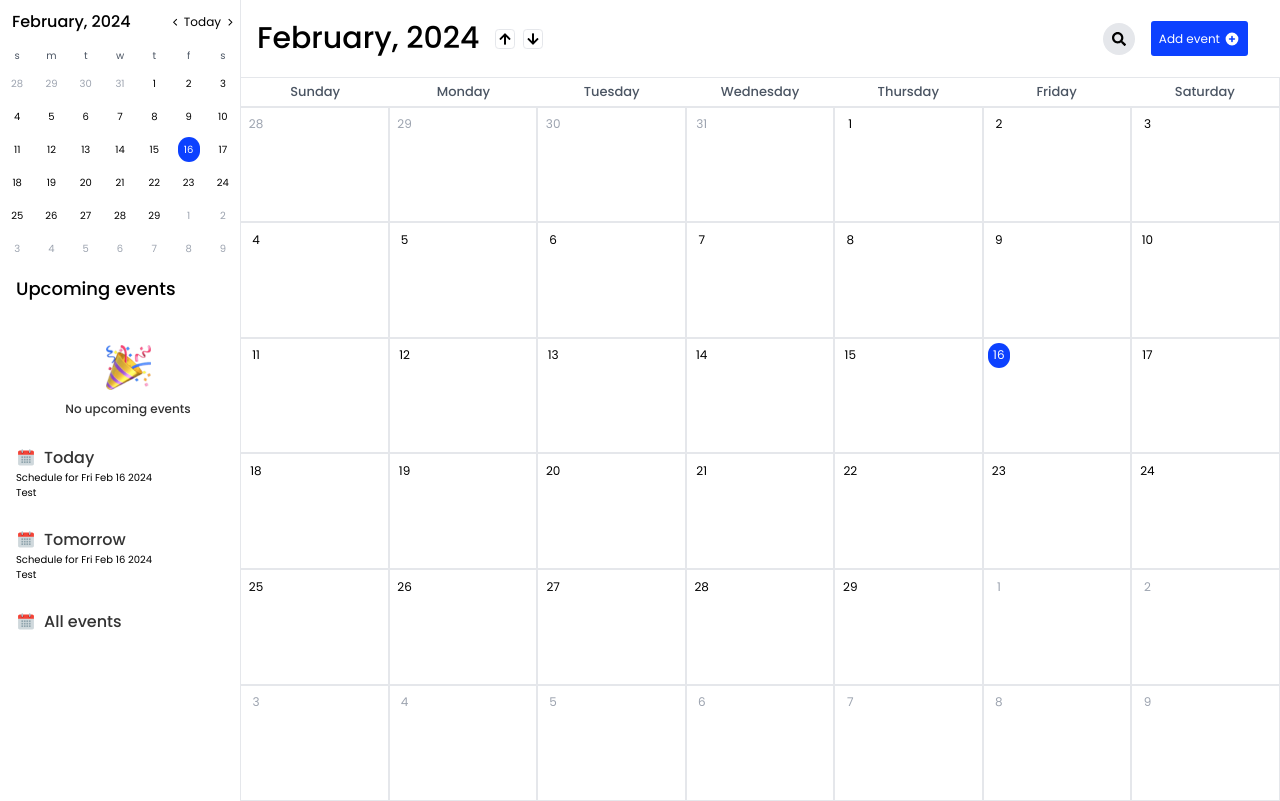
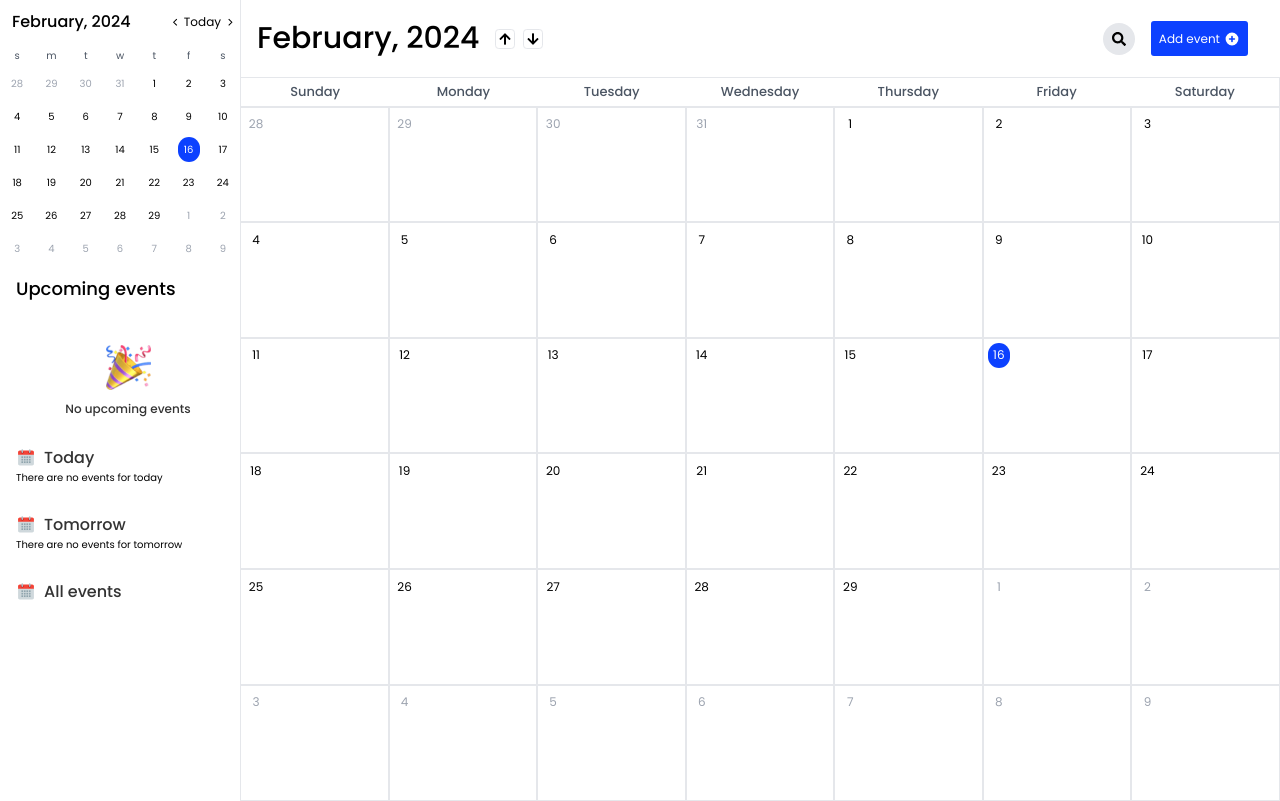
Before and after one commit to elnurnabivi/calendar-app, a React (Vite) app: page / in a window 1280 px wide. Built offline with nearby package versions, Linux system fonts and the light colour scheme.

Commit message:
Made events be visible in the right sections (today, tmmrw or in all events)

```diff
--- a/src/components/AddEvent.tsx
+++ b/src/components/AddEvent.tsx
@@ -139,7 +139,7 @@ const AddEvent = ({ onClose, addEvent }: any) => {
                       ? "text-[20px] border-[2px] border-[#0C41FF] opacity-100 "
                       : "opacity-60"
                   }`}
-                  //   style={{ boxSizing: "content-box" }} // Adjust font size for emoji
+                  //   style={{ boxSizing: "content-addEvent" }} // Adjust font size for emoji
                   onClick={() => handleEmojiChange(emoji)}
                 >
                   {emoji}
--- a/src/components/Sidebar.tsx
+++ b/src/components/Sidebar.tsx
@@ -35,6 +35,7 @@ const Sidebar = ({
   console.log(generateDate());
   const daysOfWeek = ["s", "m", "t", "w", "t", "f", "s"];
   const [today, setToday] = useState(currentDate);
+  const tomorrow = dayjs().add(1, "day").toDate().toDateString();
 
   useEffect(() => {
     const isDifferentMonth = selectDate.month() !== today.month();
@@ -152,8 +153,34 @@ const Sidebar = ({
             <FcCalendar className="w-8 h-8 cursor-pointer" />
             <div className="text-[16px] text-[#333333] font-medium">Today</div>
           </div>
-          <div>Schedule for {today.toDate().toDateString()}</div>
-          <div>Test</div>
+          {/* <div>Schedule for {today.toDate().toDateString()}</div> */}
+          <div>
+            {events.filter((event) => {
+              const eventDate = dayjs(event.selectedDate, "YYYY-MM-DD");
+              return eventDate.isSame(today, "day");
+            }).length === 0 ? (
+              <div>There are no events for today</div>
+            ) : (
+              events
+                .filter((event) => {
+                  const eventDate = dayjs(event.selectedDate, "YYYY-MM-DD");
+                  return eventDate.isSame(today, "day");
+                })
+                .map((event, index) => (
+                  <div key={index}>
+                    <div className="flex justify-between m-[4px] mr-[8px]">
+                      <div>
+                        <span className="pr-[2px]">{event.selectedEmoji}</span>
+                        <span>{event.eventName}</span>
+                      </div>
+                      <div>
+                        <span>{event.startTime}</span>
+                      </div>
+                    </div>
+                  </div>
+                ))
+            )}
+          </div>
         </div>
         <div className=" mb-[28px]">
           <div className="flex items-center gap-[8px]">
@@ -162,8 +189,35 @@ const Sidebar = ({
               Tomorrow
             </div>
           </div>
-          <div>Schedule for {today.toDate().toDateString()}</div>
-          <div>Test</div>
+          {/* <div>Schedule for {tomorrow}</div> */}
+          <div>
+            {events.filter((event) => {
+              const eventDate = dayjs(event.selectedDate, "YYYY-MM-DD");
+              return eventDate.isSame(tomorrow, "day");
+            }).length === 0 ? (
+              <div>There are no events for tomorrow</div>
+            ) : (
+              events
+                .filter((event) => {
+                  const eventDate = dayjs(event.selectedDate, "YYYY-MM-DD");
+                  return eventDate.isSame(tomorrow, "day");
+                })
+                .map((event, index) => (
+                  <div key={index}>
+                    <div className="flex justify-between m-[4px] mr-[8px]">
+                      <div>
+                        <span className="pr-[2px] ">{event.selectedEmoji}</span>
+                        <span className="">{event.eventName}</span>
+                      </div>
+                      <div>
+                        <span>{event.startTime}</span>
+                      </div>
+                    </div>
+                    <div></div>
+                  </div>
+                ))
+            )}
+          </div>
         </div>
         <div className=" mb-[28px]">
           <div className="flex items-center gap-[8px]">
@@ -177,7 +231,7 @@ const Sidebar = ({
               <div key={index}>
                 <div className="flex justify-between m-[4px] mr-[8px]">
                   <div>
-                    <span className="pr-[2px]">{event.selectedEmoji}</span>
+                    <span className="pr-[2px] ">{event.selectedEmoji}</span>
                     <span className="">{event.eventName}</span>
                   </div>
                   <div>
```
